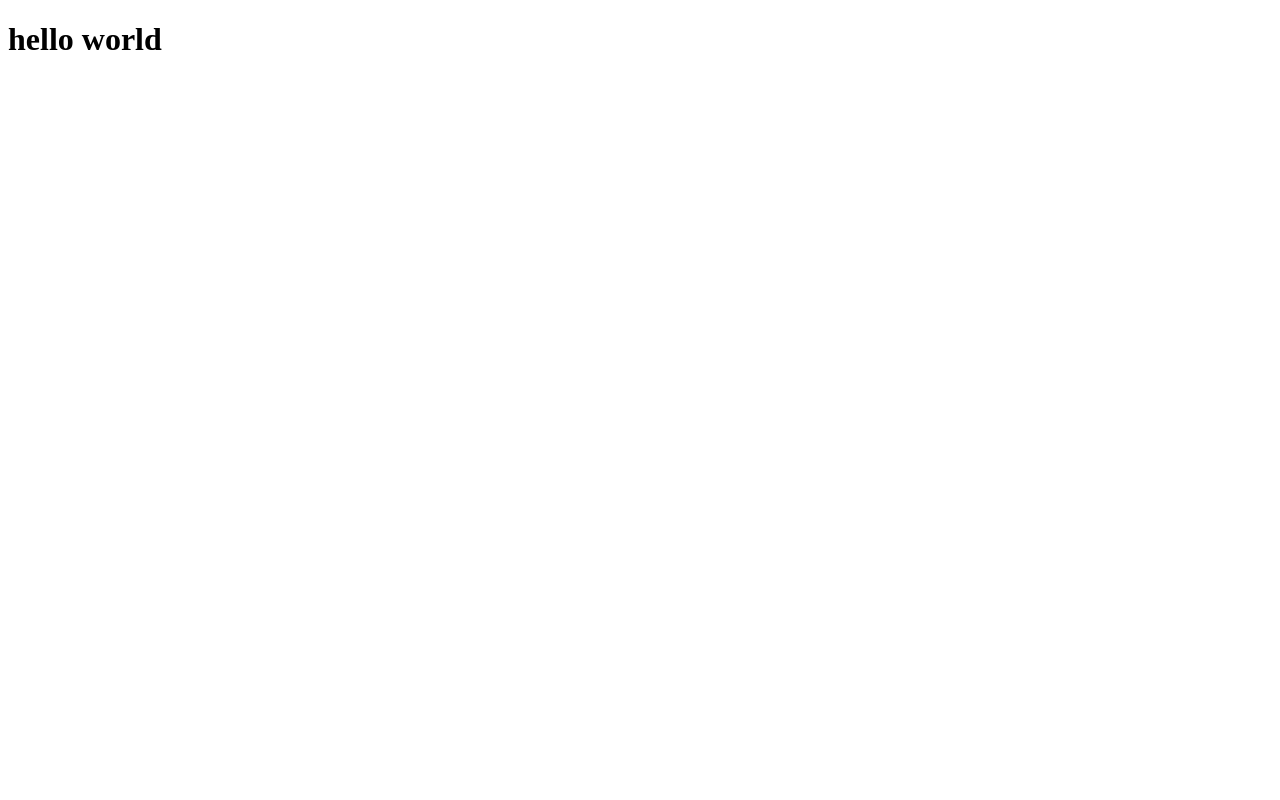
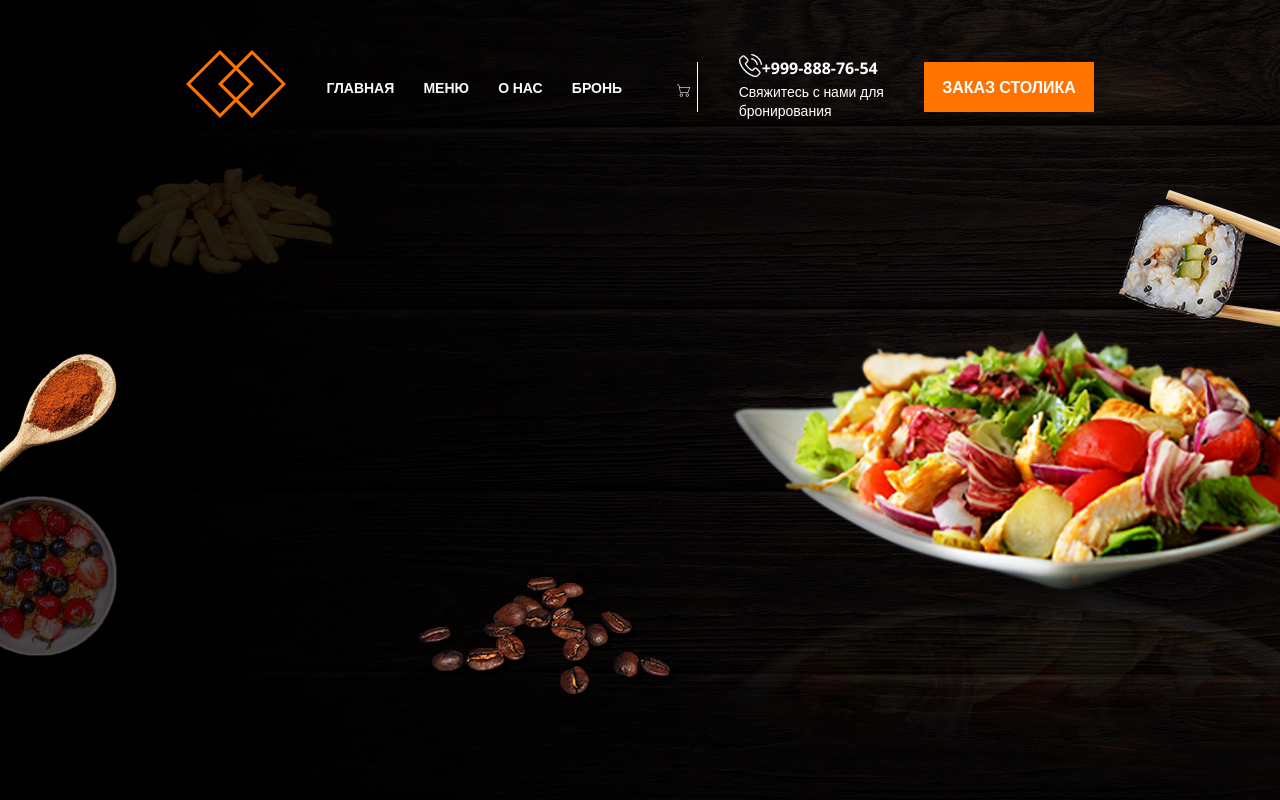
Before and after one commit to kllubnik/css, a plain HTML site: page index.html in a window 1280 px wide. Drawn offline with nearby package versions, Linux system fonts and the light colour scheme.

Commit message:
restoran_v1

```diff
--- a/app.js
+++ /dev/null
@@ -1 +0,0 @@
-let nikol = [18,3,66]
--- /dev/null
+++ b/css/main.css
@@ -0,0 +1,82 @@
+body {
+    margin: 0;
+    font-family: 'Open Sans', sans-serif;
+
+}
+
+.header {
+    background-image: url(/img/bg.jpg);
+    height: 100vh;
+    background-repeat: no-repeat;
+    background-size: cover;
+}
+
+.container{
+    margin: 0 166px;
+}
+
+.header-line {
+    padding-top: 50px;
+    display: flex;
+    align-items: center;
+    justify-content: space-around;
+}
+
+.nav-item {
+    color: rgb(250, 250, 250);
+    text-decoration: none;
+    font-weight: 700;
+    font-size: 14px;
+    margin-right: 25px;
+    transition: color 0.3s linear;
+}
+
+.nav-item:hover {
+    color: red;
+}
+
+.cart {
+    border-right: 1px solid #FFFFFF;
+    padding-right: 10px;
+    height: 50px;
+    position: relative;
+}
+
+.cart-img {
+    position: absolute;
+    top: 18px;
+    right: 7px;
+}
+
+.num {
+    color: #FFFFFF;
+    text-decoration: none;
+    font-weight: 700;
+    transition: color 0.4s linear;
+}
+.num:hover {
+    color: red;
+}
+.phone-text {
+    font-size: 14px;
+    font-weight: 400;
+    color: #FFFFFF;
+}
+
+.phone-holder {
+    display: flex;
+    align-items: center;
+}
+
+.buton {
+    background-color: #FF7400  ;
+    color: #FFFFFF;
+    text-decoration: none;
+    padding: 14px 18px;
+    font-weight: 700;
+    transition:background-color 0.4s linear;
+}
+
+.buton:hover {
+    background-color: #984e12;
+}
--- a/index.html
+++ b/index.html
@@ -1,12 +1,48 @@
 <!DOCTYPE html>
 <html lang="en">
-<head>
-    <meta charset="UTF-8">
-    <meta http-equiv="X-UA-Compatible" content="IE=edge">
-    <meta name="viewport" content="width=device-width, initial-scale=1.0">
+  <head>
+    <meta charset="UTF-8" />
+    <meta http-equiv="X-UA-Compatible" content="IE=edge" />
+    <meta name="viewport" content="width=device-width, initial-scale=1.0" />
+    <link rel="preconnect" href="https://fonts.googleapis.com">
+<link rel="preconnect" href="https://fonts.gstatic.com" crossorigin>
+<link href="https://fonts.googleapis.com/css2?family=Open+Sans:wght@300;400;500;600;700;800&display=swap" rel="stylesheet">
     <title>Document</title>
-</head>
-<body>
-    <h1>hello world</h1>
-</body>
+    <link rel="stylesheet" href="/css/main.css" />
+  </head>
+  <body>
+    <div class="header">
+      <div class="container">
+        <div class="header-line">
+          <div class="header-logo">
+            <img src="/img/logo.png" alt="" />
+          </div>
+          <div class="nav">
+            <a class="nav-item" href="@">ГЛАВНАЯ</a>
+            <a class="nav-item" href="@">МЕНЮ</a>
+            <a class="nav-item" href="@">О НАС</a>
+            <a class="nav-item" href="@">БРОНЬ</a>
+          </div>
+          <div class="cart">
+            <a class="cart-img" href=""><img src="/img/cart.png" alt=""></a>
+          </div>
+          <div class="phone">
+            <div class="phone-holder">
+            <div class="phone-img">
+                <img src="/img/phone.png" alt="">
+            </div>
+            <div class="namber"><a class="num"  href="@">+999-888-76-54</a></div>
+        </div>
+            <div class="phone-text">Свяжитесь с нами для <br>
+                бронирования</div>
+          </div>
+
+        <div class="btn">
+            <a class="buton" href="">ЗАКАЗ СТОЛИКА</a>
+        </div>
+      </div>
+    </div>
+
+    <script src="/js/main.js"></script>
+  </body>
 </html>
--- a/main.css
+++ /dev/null
@@ -1,5 +0,0 @@
-* {
-    margin: 0;
-    padding: 0;
-    box-sizing: border-box;
-}
--- a/nikol.js
+++ /dev/null
@@ -1 +0,0 @@
-console.log('hello nikol')
--- a/nikol2.js
+++ /dev/null
@@ -1 +0,0 @@
-let nikol = python
```
Also changed, not shown: img/bg.jpg (added), img/cart.png (added), img/logo.png (added), img/phone.png (added), img/phone.svg (added), js/main.js (added), 2 other files.
